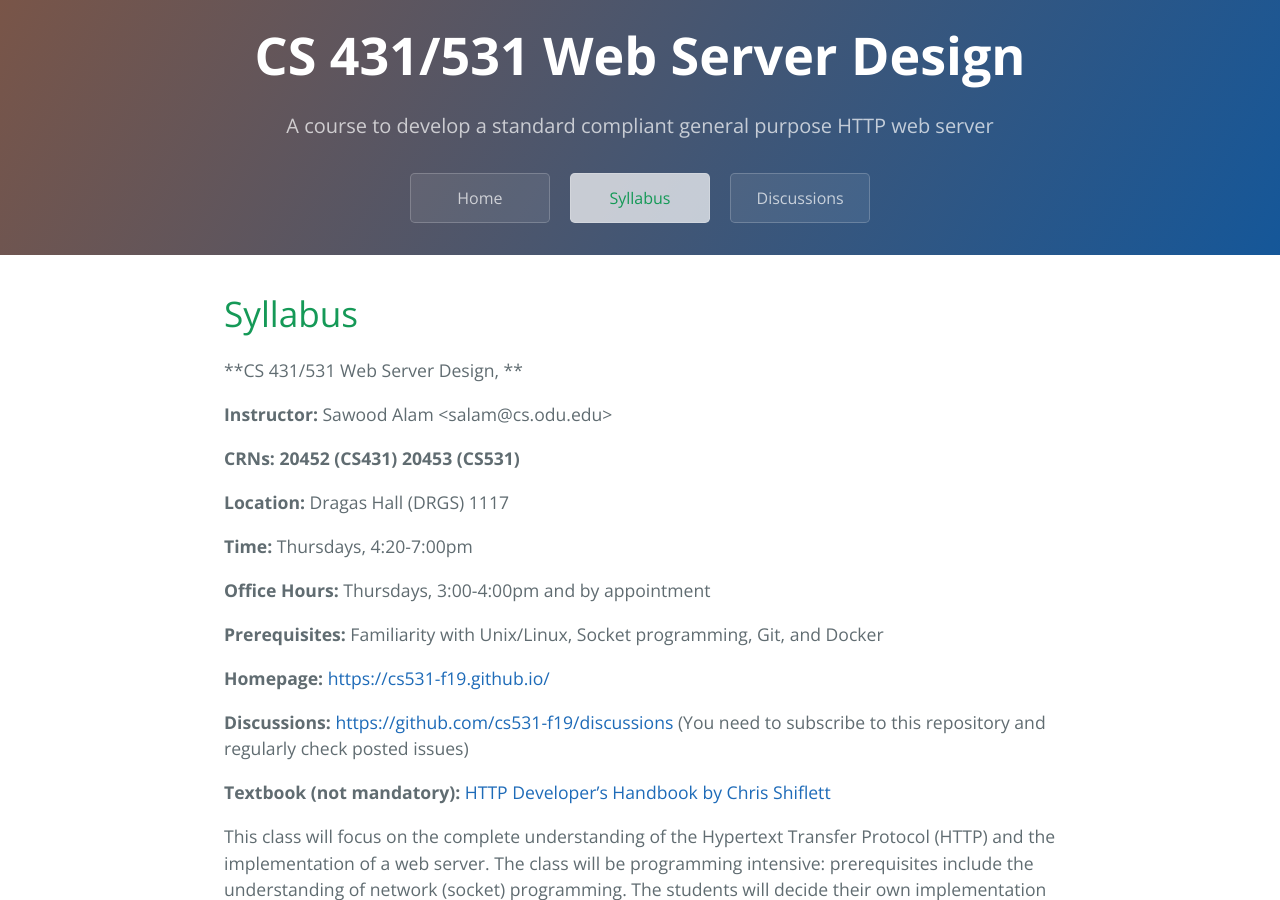
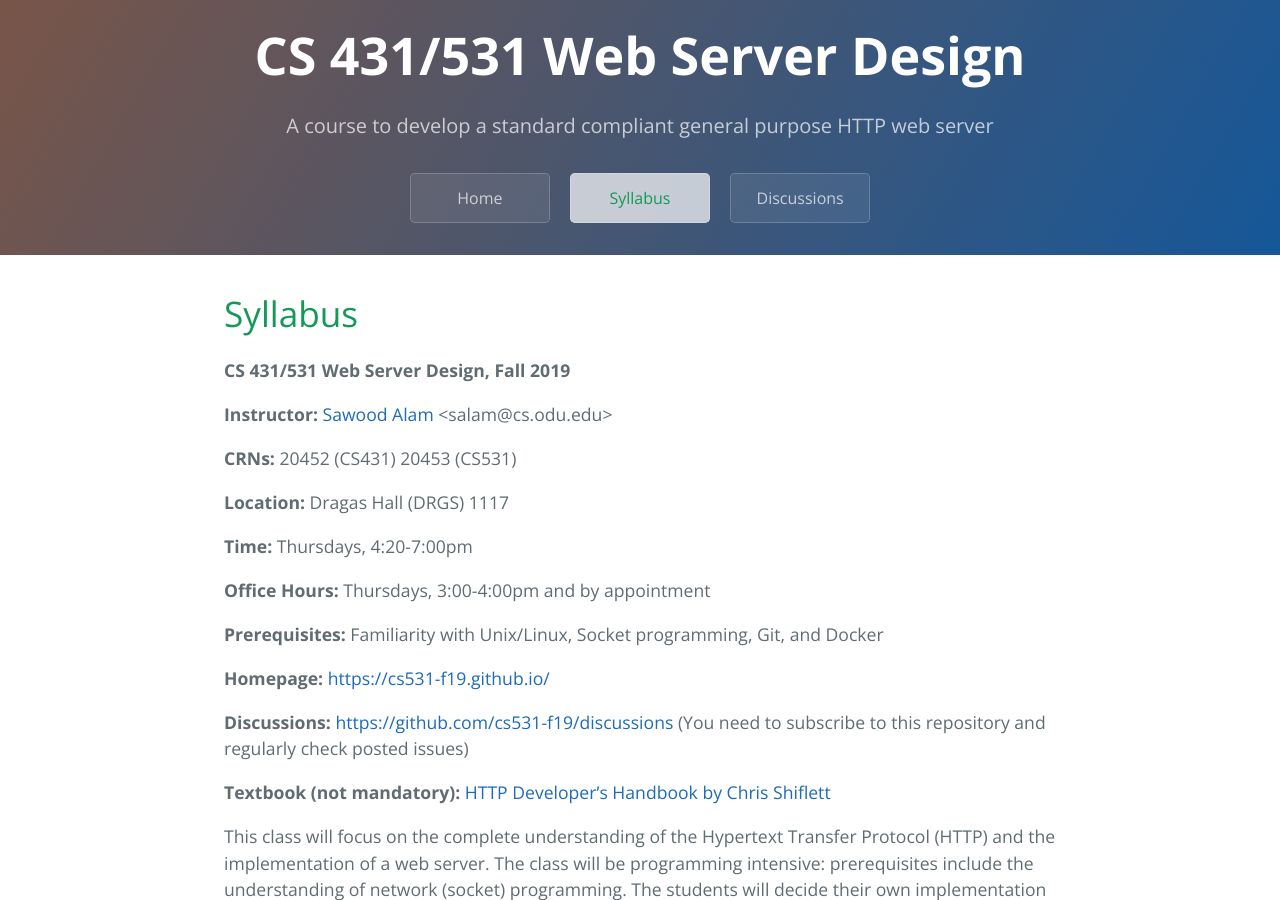
Before and after one commit to cs531-f19/cs531-f19.github.io, a Jekyll site: the page built from syllabus.md, in a window 1280 px wide and 900 px high. Built offline with Jekyll 4.4.1, drawn with Linux system fonts in a browser that asks for light colours; part of the change alters nothing that is shown.

Commit message:
Fix semester info

```diff
--- a/syllabus.md
+++ b/syllabus.md
@@ -4,11 +4,11 @@ title: Syllabus
 
 # {{ page.title }}
 
-**{{ site.title }}, {{ page.semester }}**
+**{{ site.title }}, {{ site.semester }}**
 
-**Instructor:** {{ site.instructor.name }} &lt;{{ site.instructor.email }}&gt;
+**Instructor:** [{{ site.instructor.name }}]({{ site.instructor.url }}) &lt;{{ site.instructor.email }}&gt;
 
-**CRNs: {{ site.crns | join '/' }}**
+**CRNs:** {{ site.crns | join '/' }}
 
 **Location:** {{ site.location }}
 
```
